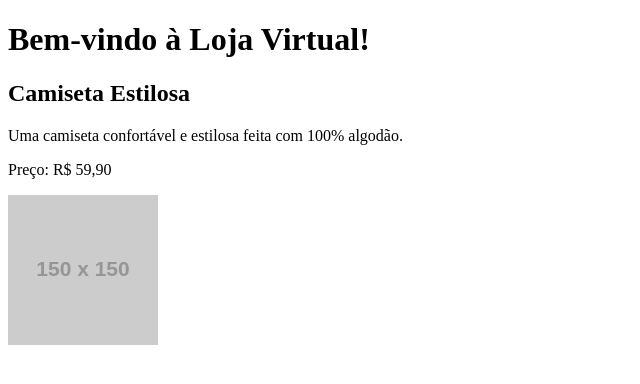
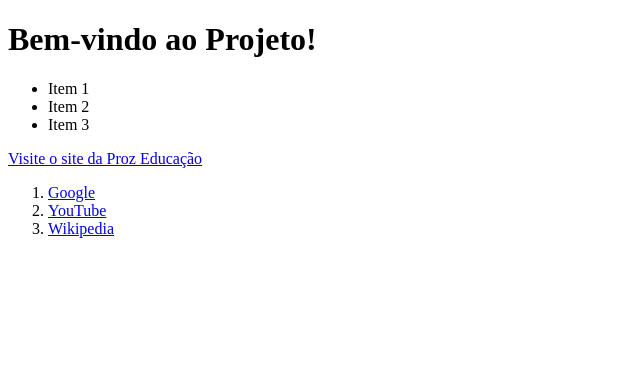
Before and after one commit to deboraKa/atividade3-proz, a plain HTML site: page index.html in a window 1280 px wide. Shown: the whole page, without its empty margins (0-640 px from the left). Drawn offline with Linux system fonts and the light colour scheme; placeholder pictures from the web are drawn by us.

Commit message:
Add files via upload

```diff
--- a/index.html
+++ b/index.html
@@ -3,9 +3,22 @@
 <head>
     <meta charset="UTF-8">
     <meta name="viewport" content="width=device-width, initial-scale=1.0">
-    <title>Loja Virtual</title>
+    <title>Projeto com JavaScript</title>
 </head>
 <body>
+    <!-- Título com ID -->
+    <h1 id="titulo"></h1>
+
+    <!-- Lista não ordenada (ul) -->
+    <ul></ul>
+
+    <!-- Link com URL definida -->
+    <a href="https://prozeducacao.com.br"></a>
+
+    <!-- Lista ordenada com ID -->
+    <ol id="lista-ordenada"></ol>
+
+    <!-- Conectando o arquivo JavaScript -->
     <script src="script.js"></script>
 </body>
 </html>
--- a/script.js
+++ b/script.js
@@ -1,33 +1,23 @@
-// Método Simples: Adicionando o Título
-const titulo = document.createElement('h1'); // Criando um elemento de título
-titulo.id = 'titulo'; // Definindo o id do elemento
-titulo.textContent = 'Bem-vindo à Loja Virtual!'; // Adicionando o texto ao título
-document.body.appendChild(titulo); // Inserindo o título na página
+// Capturando os elementos
+const titulo = document.getElementById('titulo');
+const listaNaoOrdenada = document.querySelector('ul');
+const link = document.querySelector('a');
+const listaOrdenada = document.getElementById('lista-ordenada');
 
-// Método Complexo: Criando um Produto
-const produto = document.createElement('div'); // Criando um contêiner para o produto
-produto.id = 'produto';
+// Adicionando texto ao título (h1) e ao link (a)
+titulo.innerText = "Bem-vindo ao Projeto!";
+link.innerText = "Visite o site da Proz Educação";
 
-// Adicionando nome do produto
-const nomeProduto = document.createElement('h2');
-nomeProduto.textContent = 'Camiseta Estilosa';
-produto.appendChild(nomeProduto);
+// Adicionando itens à lista não ordenada (ul)
+listaNaoOrdenada.innerHTML = `
+    <li>Item 1</li>
+    <li>Item 2</li>
+    <li>Item 3</li>
+`;
 
-// Adicionando descrição do produto
-const descricaoProduto = document.createElement('p');
-descricaoProduto.textContent = 'Uma camiseta confortável e estilosa feita com 100% algodão.';
-produto.appendChild(descricaoProduto);
-
-// Adicionando preço do produto
-const precoProduto = document.createElement('p');
-precoProduto.textContent = 'Preço: R$ 59,90';
-produto.appendChild(precoProduto);
-
-// (Opcional) Adicionando uma imagem ao produto
-const imagemProduto = document.createElement('img');
-imagemProduto.src = 'https://via.placeholder.com/150'; // URL de imagem exemplo
-imagemProduto.alt = 'Imagem da camiseta';
-produto.appendChild(imagemProduto);
-
-// Inserindo o produto na página
-document.body.appendChild(produto);
+// Adicionando itens com links à lista ordenada (ol)
+listaOrdenada.innerHTML = `
+    <li><a href="https://www.google.com" target="_blank">Google</a></li>
+    <li><a href="https://www.youtube.com" target="_blank">YouTube</a></li>
+    <li><a href="https://www.wikipedia.org" target="_blank">Wikipedia</a></li>
+`;
```
